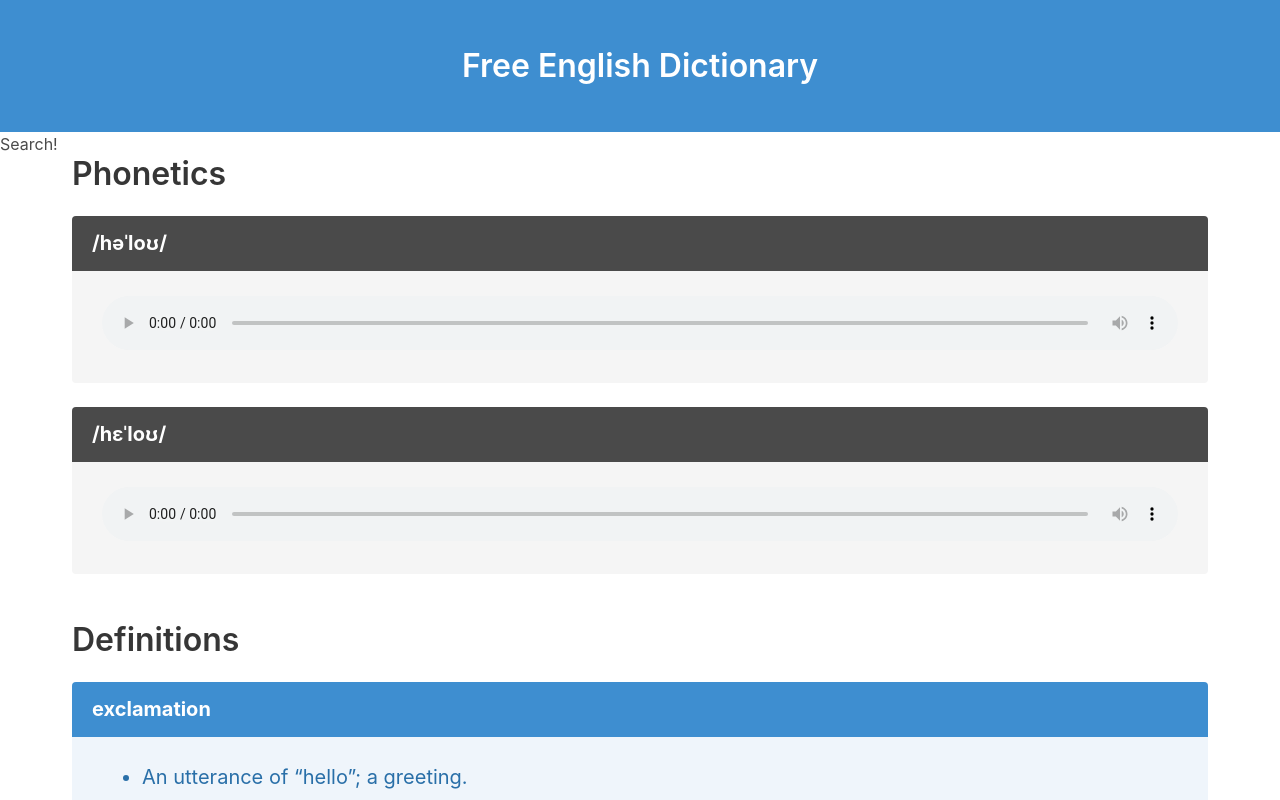
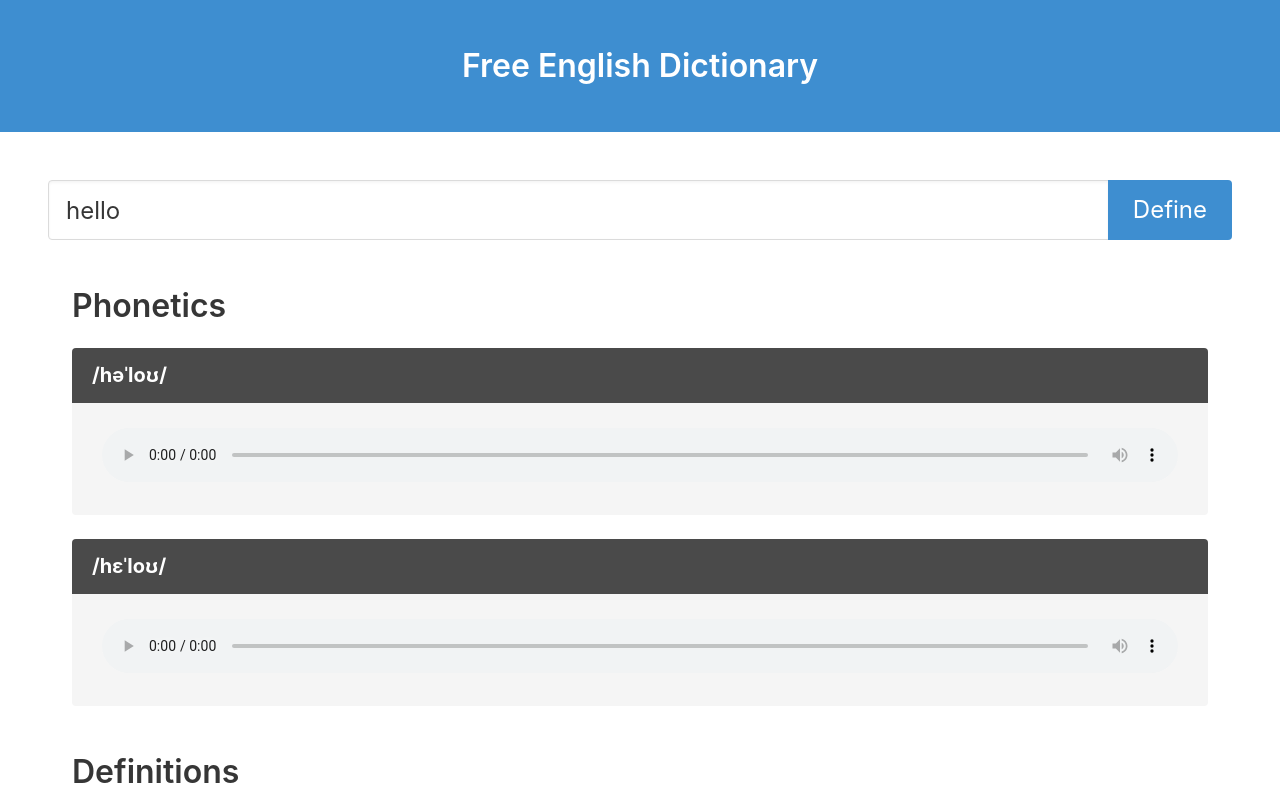
Before and after one commit to Kaidame-NA/Dictionary-App, a React (Create React App) app in the folder dictionary-react-app/: page / in a window 1280 px wide. Shown: the top 800 px of the page. Built offline with nearby package versions, Linux system fonts and the light colour scheme.

Commit message:
Modify search to utilize states

```diff
--- a/dictionary-react-app/src/components/Search.js
+++ b/dictionary-react-app/src/components/Search.js
@@ -1,5 +1,30 @@
-function Search() {
-    return <div>Search!</div>;
+import React, { Component } from "react";
+
+class Search extends Component {
+    constructor(props) {
+        super(props);
+        this.state = {
+            word: "hello"
+        }
+    }
+
+    changeWord = (event) => {
+        this.setState({word: event.target.value});
+    }
+    render() {
+        return (
+            <section className="section">
+                <div className="field has-addons">
+                    <div className="control is-expanded">
+                        <input className="input is-large is-fullwide" id="define-input" placeholder="Enter a Word" type="text" value={this.state.word} onChange={this.changeWord} />
+                    </div>
+                    <div className="control">
+                        <button className="button is-info is-large" id="define-btn">Define</button>
+                    </div>
+                </div>
+            </section>
+        );
+    }
 }
 
 export default Search;
```
